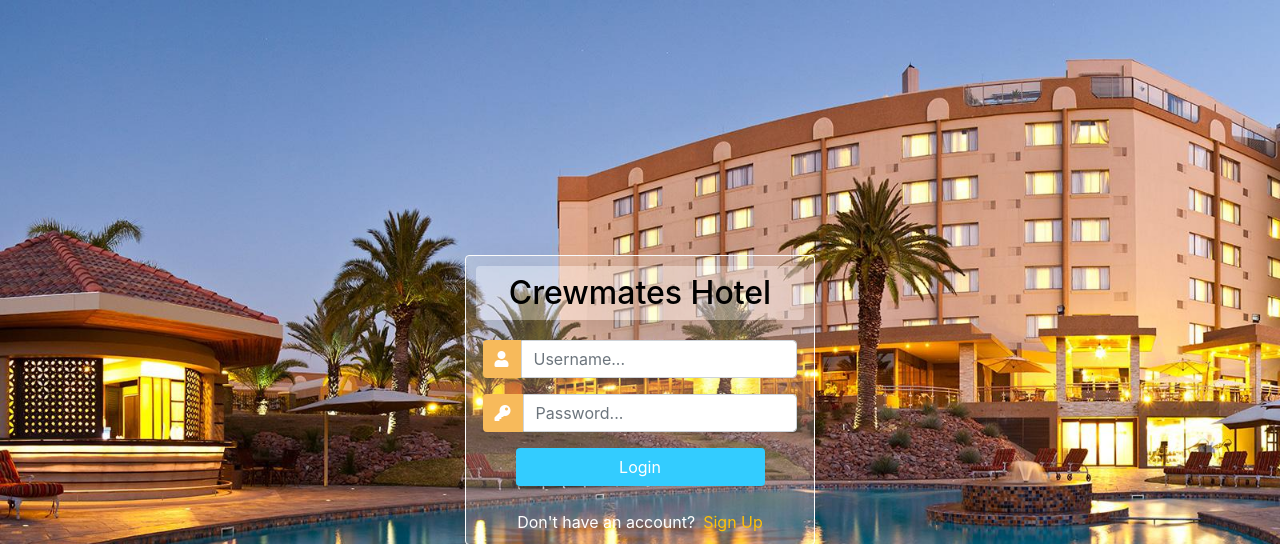
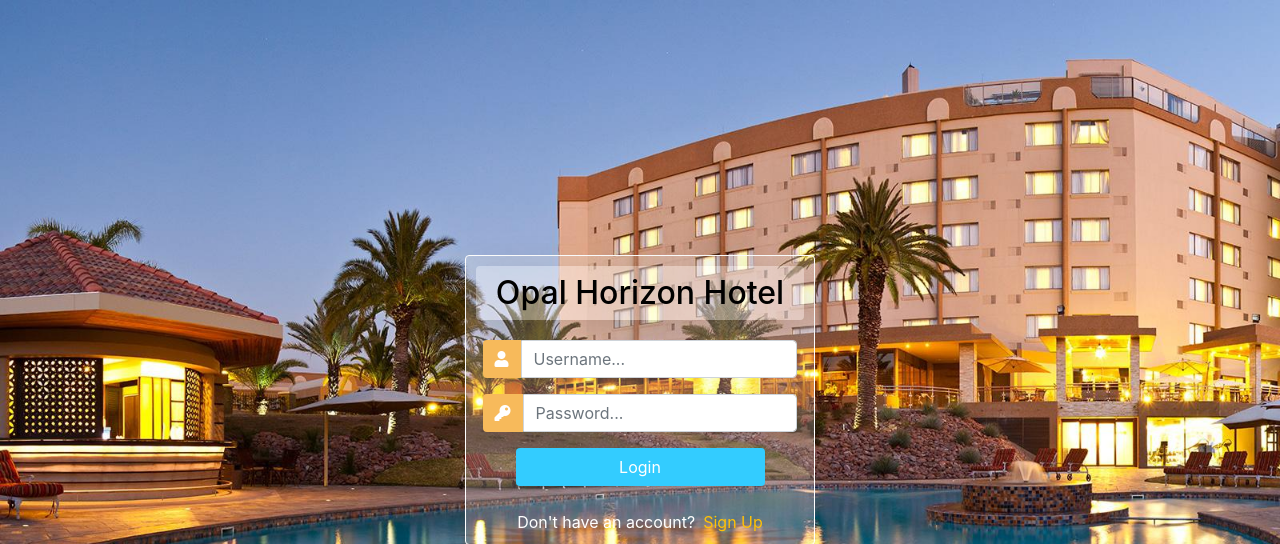
Before and after one commit to ShafikTheWebMaster/Opal-Horizon-Hotel, a Django app: page /login/ in a window 1280 px wide. Shown: the top 544 px of the page. Run offline with Django 3.2, Linux system fonts and the light colour scheme; some libraries are stand-ins or nearby versions.

Commit message:
log-in update

```diff
--- a/accounts/templates/accounts/login.html
+++ b/accounts/templates/accounts/login.html
@@ -87,7 +87,7 @@
             <div class="user_card rounded border border-white text-white">
 
                 <div class="d-flex justify-content-center title rounded shadow-lg h2 py-2">
-                    <div class="d-block">Crewmates Hotel</div>
+                    <div class="d-block">Opal Horizon Hotel</div>
                 </div>
 
 
```
